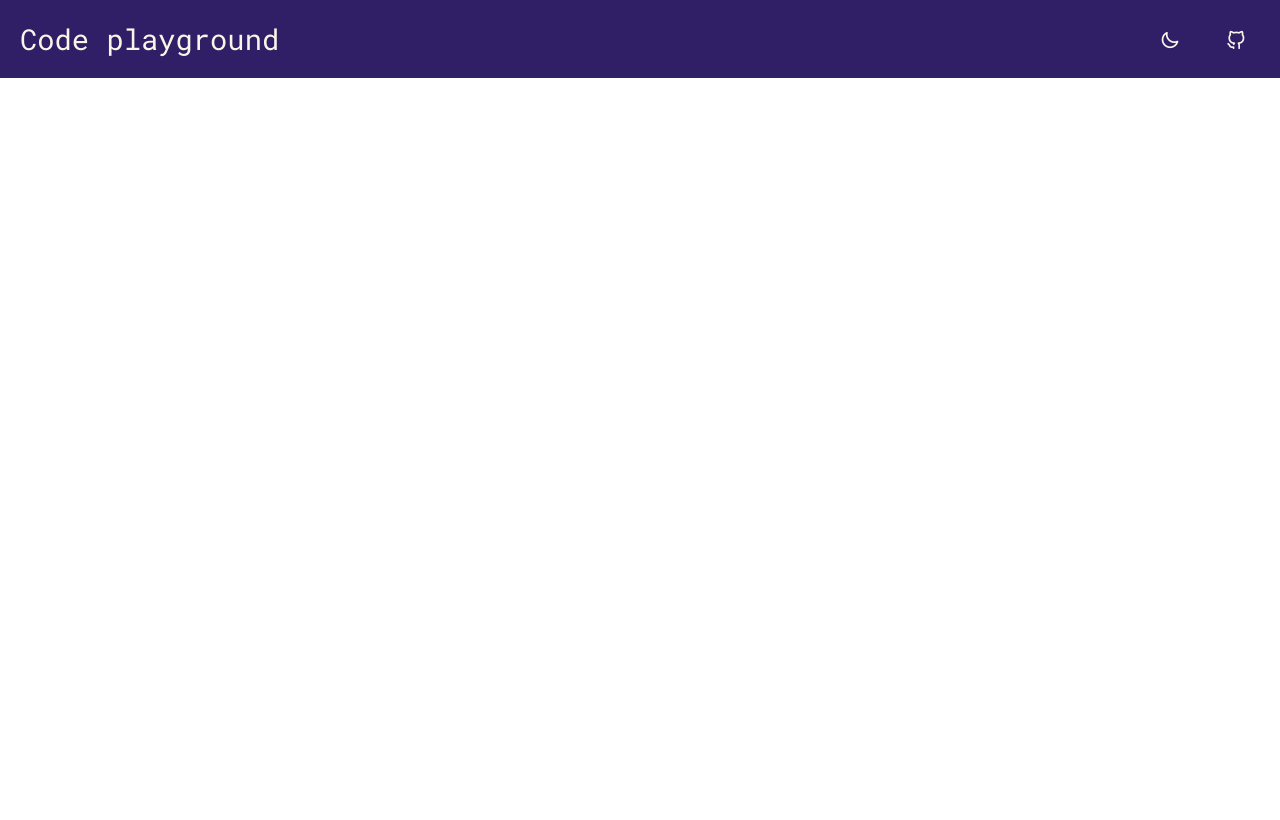
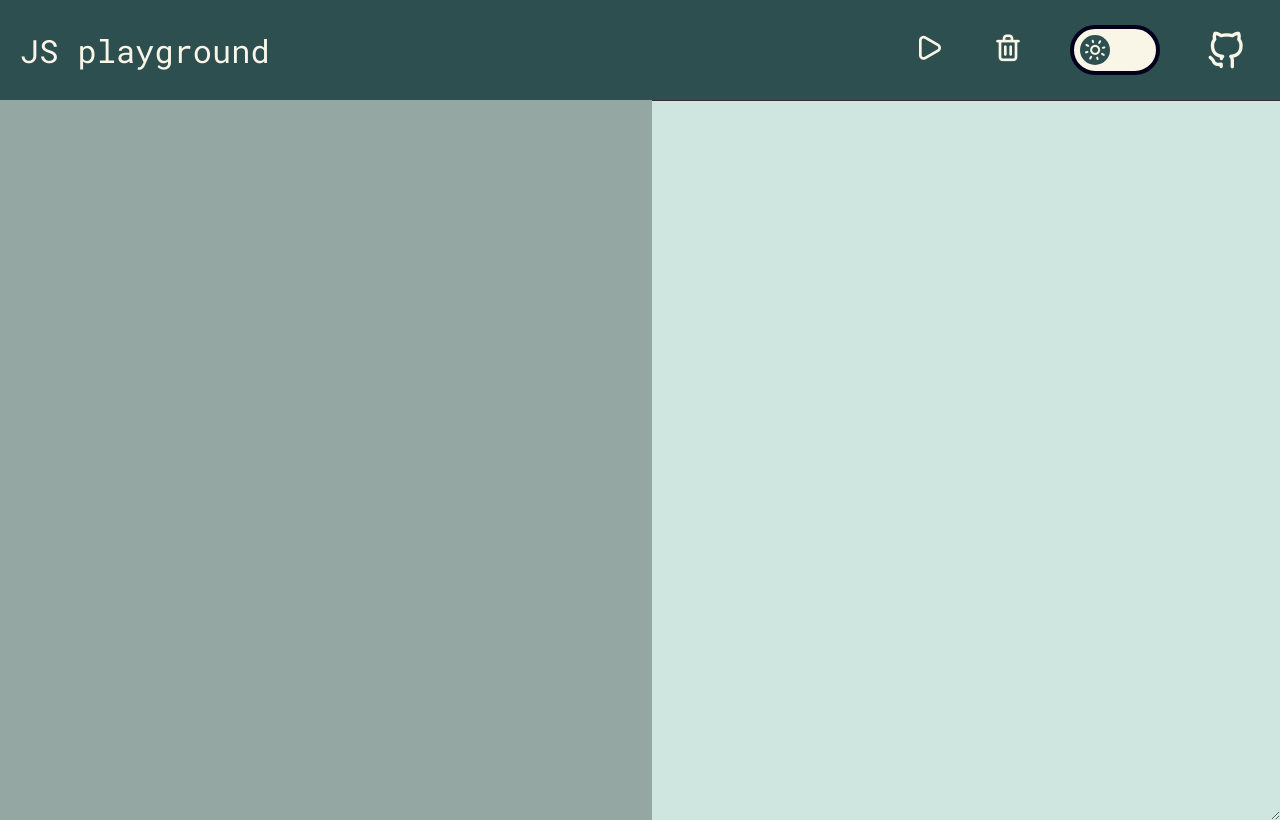
Before and after one commit to mayphyuoo/js-console, a plain HTML site: page index.html in a window 1280 px wide. Drawn offline with nearby package versions, Linux system fonts and the light colour scheme.

Commit message:
add console and darkmode

```diff
--- a/index.html
+++ b/index.html
@@ -1,57 +1,94 @@
 <!DOCTYPE html>
 <html lang="en">
 	<head>
-    <meta charset="UTF-8">
-    <meta http-equiv="X-UA-Compatible" content="IE=edge">
-    <meta name="viewport" content="width=device-width, initial-scale=1.0">
+		<meta charset="UTF-8" />
+		<meta http-equiv="X-UA-Compatible" content="IE=edge" />
+		<meta name="viewport" content="width=device-width, initial-scale=1.0" />
 
 		<!-- stylesheet -->
-    <link rel="stylesheet" href="./src/style.css" class="stylesheet">
+		<link rel="stylesheet" href="./src/style.css" class="stylesheet" />
 
 		<!-- Tab icon -->
 		<link rel="icon" href="./logo.png" />
 
 		<!-- unicons -->
-    <link rel="stylesheet" href="https://unicons.iconscout.com/release/v4.0.0/css/line.css">
+		<link
+			rel="stylesheet"
+			href="https://unicons.iconscout.com/release/v4.0.0/css/line.css"
+		/>
 
 		<!-- Google Fonts -->
-    <link rel="preconnect" href="https://fonts.googleapis.com">
-    <link rel="preconnect" href="https://fonts.gstatic.com" crossorigin>
-    <link href="https://fonts.googleapis.com/css2?family=Maven+Pro:wght@400;500;600&family=Poppins:wght@200;300;400;600;800&family=Roboto&family=Roboto+Mono:wght@400;500&display=swap" rel="stylesheet">
+		<link rel="preconnect" href="https://fonts.googleapis.com" />
+		<link rel="preconnect" href="https://fonts.gstatic.com" crossorigin />
+		<link
+			href="https://fonts.googleapis.com/css2?family=Maven+Pro:wght@400;500;600&family=Poppins:wght@200;300;400;600;800&family=Roboto&family=Roboto+Mono:wght@400;500&display=swap"
+			rel="stylesheet"
+		/>
+
+		<!-- toggle switch button icons -->
+		<link
+			rel="stylesheet"
+			href="https://fonts.googleapis.com/css2?family=Material+Symbols+Rounded:opsz,wght,FILL,GRAD@20..48,100..700,0..1,-50..200"
+		/>
 
 		<title>JS console</title>
 	</head>
 	<body>
-
 		<nav class="navbar">
-        <div class="logo">Code playground</div>
+			<div class="logo">JS playground</div>
 
 			<ul class="nav-links">
+				<div class="menu">
+					<li>
+						<div class="logo button">
+							<i class="uil uil-play" id="run-button"></i>
+						</div>
+					</li>
 
-            <input type="checkbox" id="checkbox_toggle" />
-
-            <label for="checkbox_toggle" class="hamburger">
-                &#9776;
-            </label>
-
-            <div class="menu">
-
+					<li>
+						<div class="logo button">
+							<i class="uil uil-trash-alt" id="clr-button"></i>
+						</div>
+					</li>
 					<!-- Light/Dark mode -->
 					<li>
-                    <i data-mode="dark" class="uil uil-moon moon-change-theme social-icon" id="theme-button"></i></li>
+						<input type="checkbox" id="switch" />
+
+						<div class="switch-btn">
+							<label for="switch" id="switch-label">
+								<div class="icons">
+									<span class="material-symbols-rounded">
+										light_mode
+									</span>
+									<span class="material-symbols-rounded">
+										nights_stay
+									</span>
+								</div>
+							</label>
+						</div>
+					</li>
 					<li>
-                    <a href="https://github.com/mayphyuoo/code-playground" target="_blank" rel="noreferrer"><i class="uil uil-github-alt social-icon"></i></a>
+						<a
+							href="https://github.com/mayphyuoo/code-playground"
+							target="_blank"
+							rel="noreferrer"
+							><i class="uil uil-github-alt social-icon"></i
+						></a>
 					</li>
-
 				</div>
 			</ul>
 		</nav>
 
+		<div class="console">
+			<div class="console-history"></div>
+			<textarea
+				class="console-input"
+				autofocus
+				spellcheck="false"
+			></textarea>
+		</div>
+
 		<!-- <img src="logo.svg" class="logo-color"/> -->
-
-
-    <!-- Typewriter effect -->
-    <script src="https://unpkg.com/typewriter-effect@latest/dist/core.js"></script>
 
 		<!-- Script -->
 		<script src="./src/script.js"></script>
--- a/src/script.js
+++ b/src/script.js
@@ -0,0 +1,53 @@
+// dark mode toggle switch
+
+const toggleSwitch = document.getElementById("switch");
+
+toggleSwitch.addEventListener("change", (e) => {
+	document.body.classList.toggle("dark-theme");
+});
+
+
+
+
+// console
+
+const consoleInput = document.querySelector(".console-input");
+const historyContainer = document.querySelector(".console-history");
+const runButton = document.getElementById("run-button");
+const clrButton = document.getElementById("clr-button");
+
+function addResult(inputAsString, output) {
+	const outputAsString =
+		output instanceof Array ? `[${output.join(", ")}]` : output.toString();
+	const inputLogElement = document.createElement("div");
+	const outputLogElement = document.createElement("div");
+
+	inputLogElement.classList.add("console-input-log");
+	outputLogElement.classList.add("console-output-log");
+
+	inputLogElement.textContent = `> ${inputAsString}`;
+	outputLogElement.textContent = outputAsString;
+
+    historyContainer.append(inputLogElement, outputLogElement);
+}
+
+runButton.addEventListener("click", (e) => {
+	const code = consoleInput.value.trim();
+
+	if (code.length === 0) {
+		return;
+	}
+
+	try {
+		addResult(code, eval(code));
+	} catch (err) {
+		addResult(code, err);
+	}
+
+	historyContainer.scrollTop = historyContainer.scrollHeight;
+});
+
+clrButton.addEventListener("click", ()=> {
+    consoleInput.value = "";
+    historyContainer.replaceChildren();
+})
--- a/src/style.css
+++ b/src/style.css
@@ -12,27 +12,38 @@
 #F9F5E7
 */
 
-
 /************** VARIABLE CSS **************/
 
-:root{
+:root {
 	/************** COLORS **************/
-    --background-color: #B6EADA;
-    --console-bg-color: #03001C;
-    --console-font-color: #CBE4DE;
+	--background-color: #b6eada;
+	--console-bg-color: #cbe4de;
+	--console-font-color: #03001c;
 	--console-ph-color: #94a7a2;
-    --nav-bar-color: #301E67;
+	--nav-bar-color: #2e4f4f;
 
-    --font-color: #03001C;
+	--font-color: #03001c;
 
-    --brightest-color: ##F9F5E7;
+	--brightest-color: #f9f5e7;
 
 	/********** FONTS ***********/
-    --gullible-font: 'Maven Pro', sans-serif;
-    --body-font: 'Poppins', sans-serif;
-    --roboto-font: 'Roboto', sans-serif;
-    --robotomono-font: 'Roboto Mono', monospace;
-    --cursor-font: 'Russo One', sans-serif;
+	--gullible-font: "Maven Pro", sans-serif;
+	--body-font: "Poppins", sans-serif;
+	--roboto-font: "Roboto", sans-serif;
+	--robotomono-font: "Roboto Mono", monospace;
+	--cursor-font: "Russo One", sans-serif;
+}
+
+/************** VARIABLE FOR DARK THEME **************/
+
+body.dark-theme {
+	--background-color: #2c4b42;
+	--console-bg-color: #151c1c;
+	--console-font-color: #cbe4de;
+	--console-ph-color: #263933;
+	--nav-bar-color: #1d3333;
+
+	--font-color: #03001c;
 }
 
 * {
@@ -41,8 +52,11 @@
 	box-sizing: border-box;
 }
 
-
-
+body {
+	font-family: var(--body-font);
+	font-size: 1rem;
+	background-color: var(--background-color);
+}
 
 /***************** NAVBAR ************************/
 
@@ -62,18 +76,18 @@ li {
 	justify-content: space-between;
 	padding: 20px;
 	background-color: var(--nav-bar-color);
-	color: #F9F5E7;
+	color: #f9f5e7;
 }
 
 .nav-links a {
-	color: #F9F5E7;
+	color: #f9f5e7;
 }
 
 /* LOGO */
 
 .logo {
-	font-size: 1.8rem;
-    font-family: 'Roboto Mono', sans-serif;
+	font-size: 2rem;
+	font-family: "Roboto Mono", sans-serif;
 }
 
 /* NAVBAR MENU */
@@ -82,11 +96,11 @@ li {
 	display: flex;
 	gap: 1em;
 	font-size: 1.125rem;
-    font-family: 'Maven Pro', sans-serif;
+	font-family: "Maven Pro", sans-serif;
 }
 
 .social-icon {
-    font-size: 1.25rem;
+	font-size: 2.5rem;
 	cursor: pointer;
 }
 
@@ -94,62 +108,133 @@ li {
 	padding: 5px 14px;
 }
 
-/*RESPONSIVE NAVBAR MENU STARTS*/
+.button{
+    cursor: pointer;
+}
 
-/* CHECKBOX HACK */
+/* https://github.com/time-to-program/dark-mode-toggle-switch-html-css */
+/***************** dark mode toggle switch ************************/
 
 input[type="checkbox"] {
 	display: none;
 }
 
-/*HAMBURGER MENU*/
-
-.hamburger {
-	display: none;
-    font-size: 24px;
-    user-select: none;
+.switch-btn {
+	width: 90px;
+	height: 50px;
+	background-color: var(--brightest-color);
+	border: 4px solid var(--font-color);
+	border-radius: 30px;
+	padding: 6px;
 }
 
-/* APPLYING MEDIA QUERIES */
-
-@media (max-width: 768px) {
-	.menu {
-		display: none;
-        position: absolute;
-        background-color: #a7727d;
-        right: 0;
-        left: 0;
-        text-align: center;
-        padding: 16px 0;
+label {
+	width: 30px;
+	height: 30px;
+	display: flex;
+	align-items: center;
+	justify-content: center;
+	background: var(--nav-bar-color);
+	border-radius: 30px;
+	overflow: hidden;
+	cursor: pointer;
 }
 
-	input[type="checkbox"]:checked ~ .menu {
-		display: block;
+.icons {
+	display: flex;
+	align-items: center;
+	gap: 20px;
+	transform: translate(-11px, 19px) rotate(120deg);
+	-webkit-transform: translate(-11px, 19px) rotate(120deg);
+	-moz-transform: translate(-11px, 19px) rotate(120deg);
+	-o-transform: translate(-11px, 19px) rotate(120deg);
+	user-select: none;
+	color: var(--brightest-color);
 }
 
-	.hamburger {
-		display: block;
-	}
+input[type="checkbox"]:checked ~ .switch-btn {
+	border: 4px solid var(--console-bg-color);
+	background-color: var(--console-font-color);
 }
 
+input[type="checkbox"]:checked ~ .switch-btn label {
+	transform: translateX(calc(70px - 30px));
+	-webkit-transform: translateX(calc(70px - 30px));
+	-moz-transform: translateX(calc(70px - 30px));
+	-o-transform: translateX(calc(70px - 30px));
+	box-shadow: 0px 3px 5px 0px rgba(0, 0, 0, 0.2);
+}
 
+input[type="checkbox"]:checked ~ .switch-btn label .icons {
+	transform: translateX(-20px);
+	-webkit-transform: translateX(-20px);
+	-moz-transform: translateX(-20px);
+	-o-transform: translateX(-20px);
+}
 
+.logo-color {
+	filter: invert(93%) sepia(16%) saturate(196%) hue-rotate(113deg)
+		brightness(94%) contrast(92%);
+}
 
+/***************** CONSOLE ************************/
 
+.console * {
+    font-family: var(--robotomono-font);
+  }
 
+  .console {
+    display: flex;
+    flex-direction: row;
+    background: var(--console-bg-color);
+    height: 90vh;
+  }
 
+  .console-history {
+    flex-grow: 1;
+    flex: 1;
+    box-sizing: border-box;
+    padding: 24px;
+    overflow-y: auto;
+    background-color: var(--console-ph-color);
+    color: var(--console-font-color);
+  }
 
+  .console-input-log,
+  .console-output-log {
+    box-sizing: border-box;
+    padding: 6px 12px;
 
+  }
 
+  .console-input-log:hover,
+  .console-output-log:hover {
+    background: rgba(255, 255, 255, 0.03);
+  }
 
+  .console-input-log {
+    color: var(--console-font-color);
+    font-weight: bold;
+  }
 
+  .console-output-log {
+    color: var(--console-font-color);
+  }
 
+  .console-input {
+    flex: 1;
+    box-sizing: border-box;
+    padding: 12px;
+    outline: none;
+    border: none;
+    border-top: 1px solid #333333;
+    color: var(--console-font-color);
+    background: rgba(255, 255, 255, 0.05);
+    transition: background 0.2s;
+    caret-color: var(--console-font-color);
+  }
 
-
-
-
-
-
-.logo-color{
-    filter: invert(93%) sepia(16%) saturate(196%) hue-rotate(113deg) brightness(94%) contrast(92%);
+  .console-input:hover,
+  .console-input:focus {
+    background: rgba(255, 255, 255, 0.07);
   }
```
Lines whose indentation alone changed are shown as unchanged.
